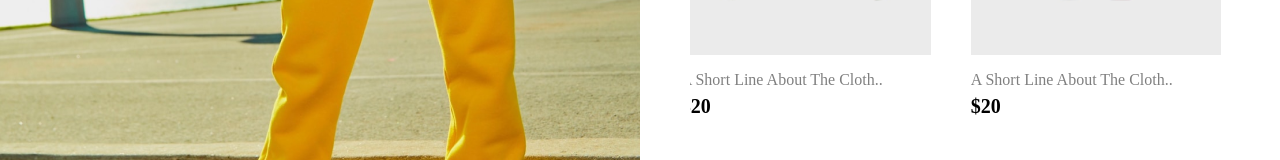
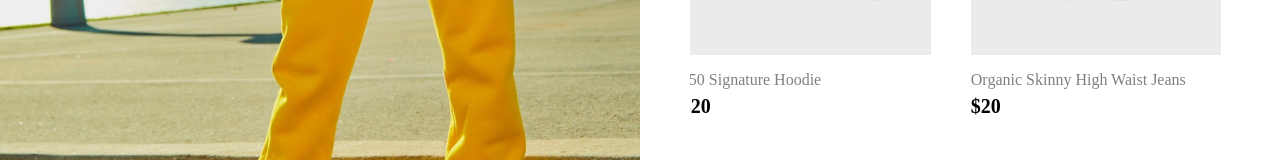
Before and after one commit to msamiduzgun/testwebsite.github.io, a plain HTML site: page index.html in a window 1280 px wide. Shown: the part 531-691 px from the top of the page. Drawn offline with Linux system fonts and the light colour scheme.

Commit message:
Update index.html
v2

```diff
--- a/index.html
+++ b/index.html
@@ -23,7 +23,7 @@
                             <img src="img/k1.png" class="product-thumb" alt="">
                         </div>
                         <div class="product-info">
-                            <p class="product-short-description">a short line about the cloth..</p>
+                            <p class="product-short-description">350 Signature Hoodie</p>
                             <span class="price">$20</span>
                         </div>
                     </div>
@@ -32,7 +32,7 @@
                             <img src="img/k2.png" class="product-thumb" alt="">
                         </div>
                         <div class="product-info">
-                            <p class="product-short-description">a short line about the cloth..</p>
+                            <p class="product-short-description">Organic Skinny High Waist Jeans</p>
                             <span class="price">$20</span>
                         </div>
                     </div>
@@ -41,7 +41,7 @@
                             <img src="img/k3.png" class="product-thumb" alt="">
                         </div>
                         <div class="product-info">
-                            <p class="product-short-description">a short line about the cloth..</p>
+                            <p class="product-short-description">Organic Skinny High Waist Jeans</p>
                             <span class="price">$20</span>
                         </div>
                     </div>
```
